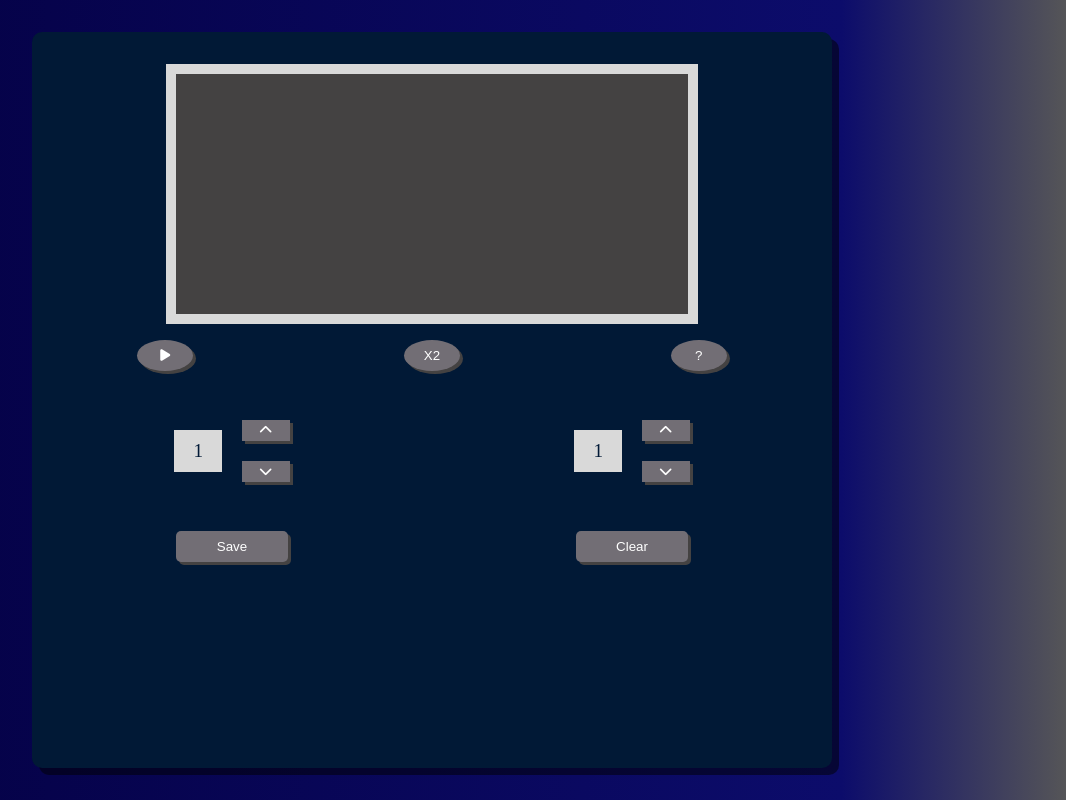
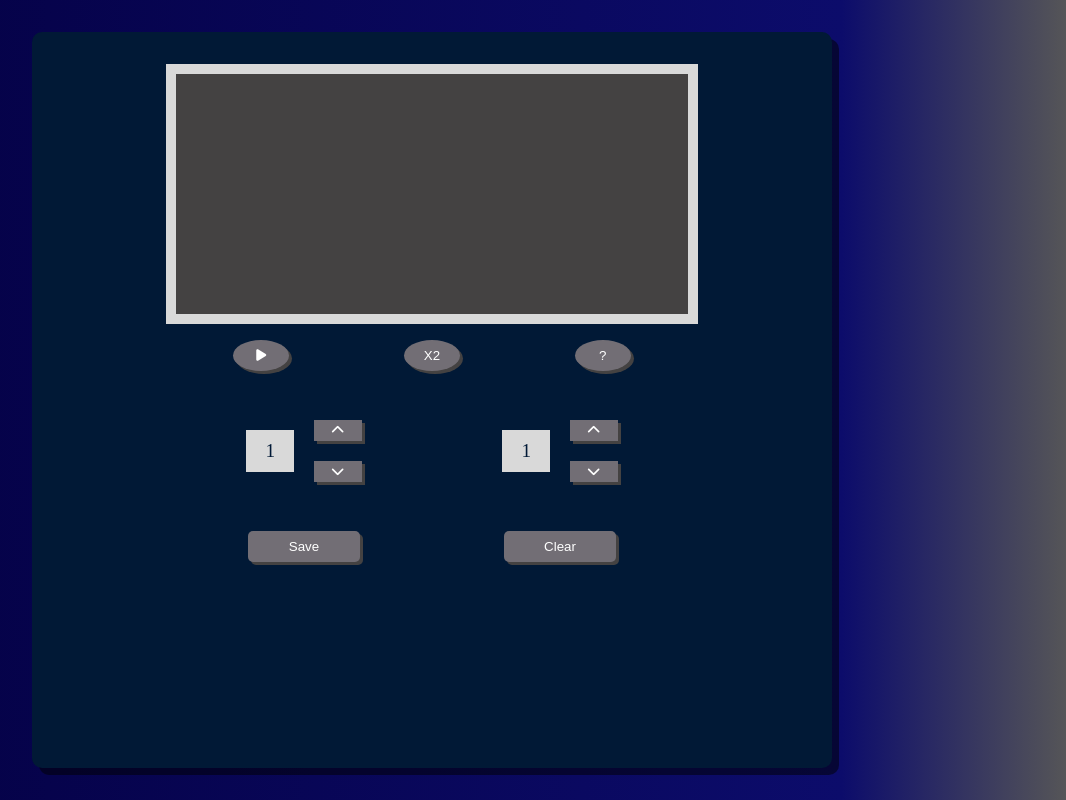
Before and after one commit to ennshi/lissajous_figures, a website built with webpack: page src/template.html in a window 1280 px wide. Shown: the whole page, without its empty margins (208-1274 px from the left). Built offline with nearby package versions, Linux system fonts and the light colour scheme.

Commit message:
Container size improved

```diff
--- a/src/components/UI.scss
+++ b/src/components/UI.scss
@@ -12,6 +12,7 @@
   align-items: center;
   justify-content: space-around;
   width: 100%;
+  max-width: 32rem;
 }
 
 .plot__container {
```
